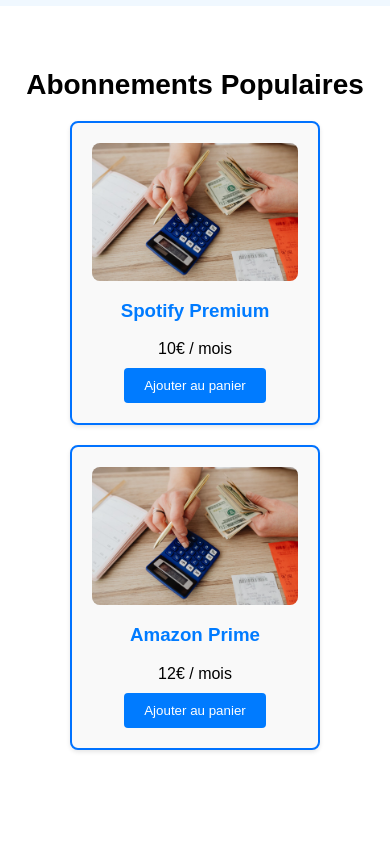
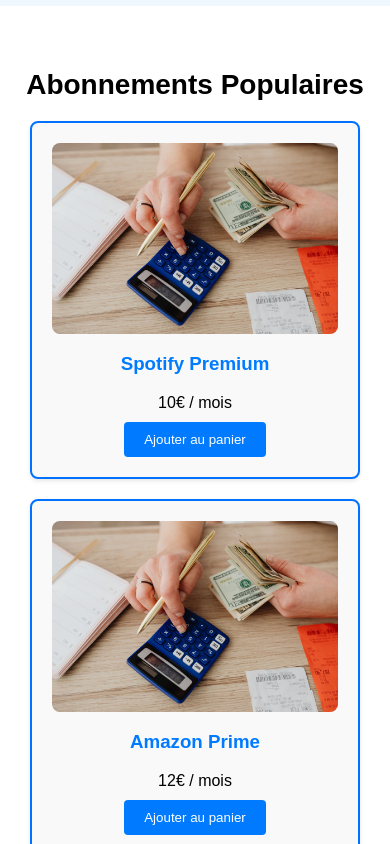
Before and after one commit to Profzen/dbs, a plain HTML site: page index.html in a window 390 px wide. Shown: the part 2040-2884 px from the top of the page. Drawn offline with Linux system fonts and the light colour scheme.

Commit message:
Add files via upload

```diff
--- a/style.css
+++ b/style.css
@@ -357,7 +357,7 @@
 
   .subscription-item {
     /* Chaque carte occupe environ 50% de la largeur de la ligne moins un peu d'espace pour le gap */
-    /*flex: 0 0 calc(50% - 20px);*/
+    flex: 0 0 calc(100% - 20px);
     box-sizing: border-box;
   }
 }
```
